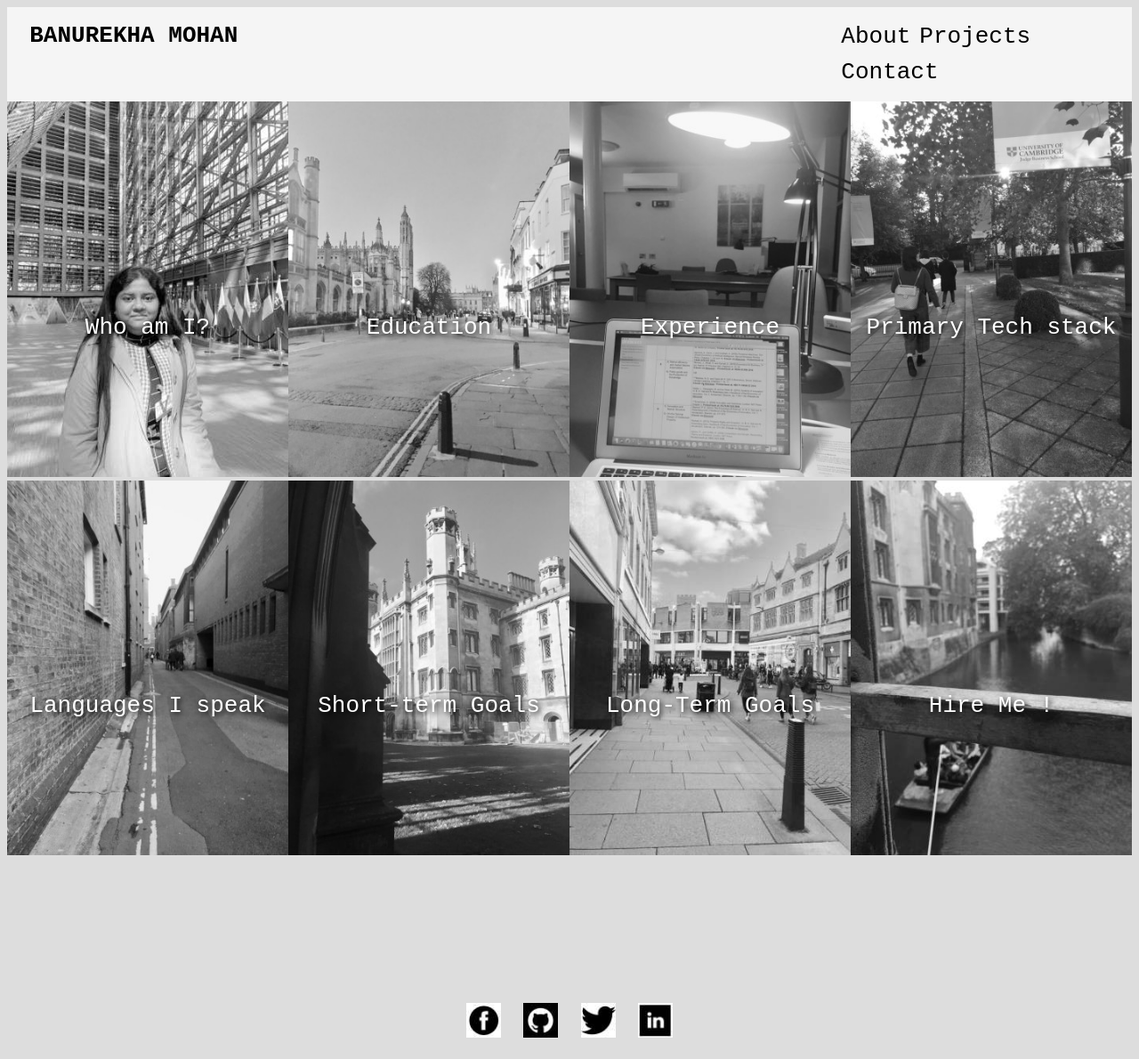
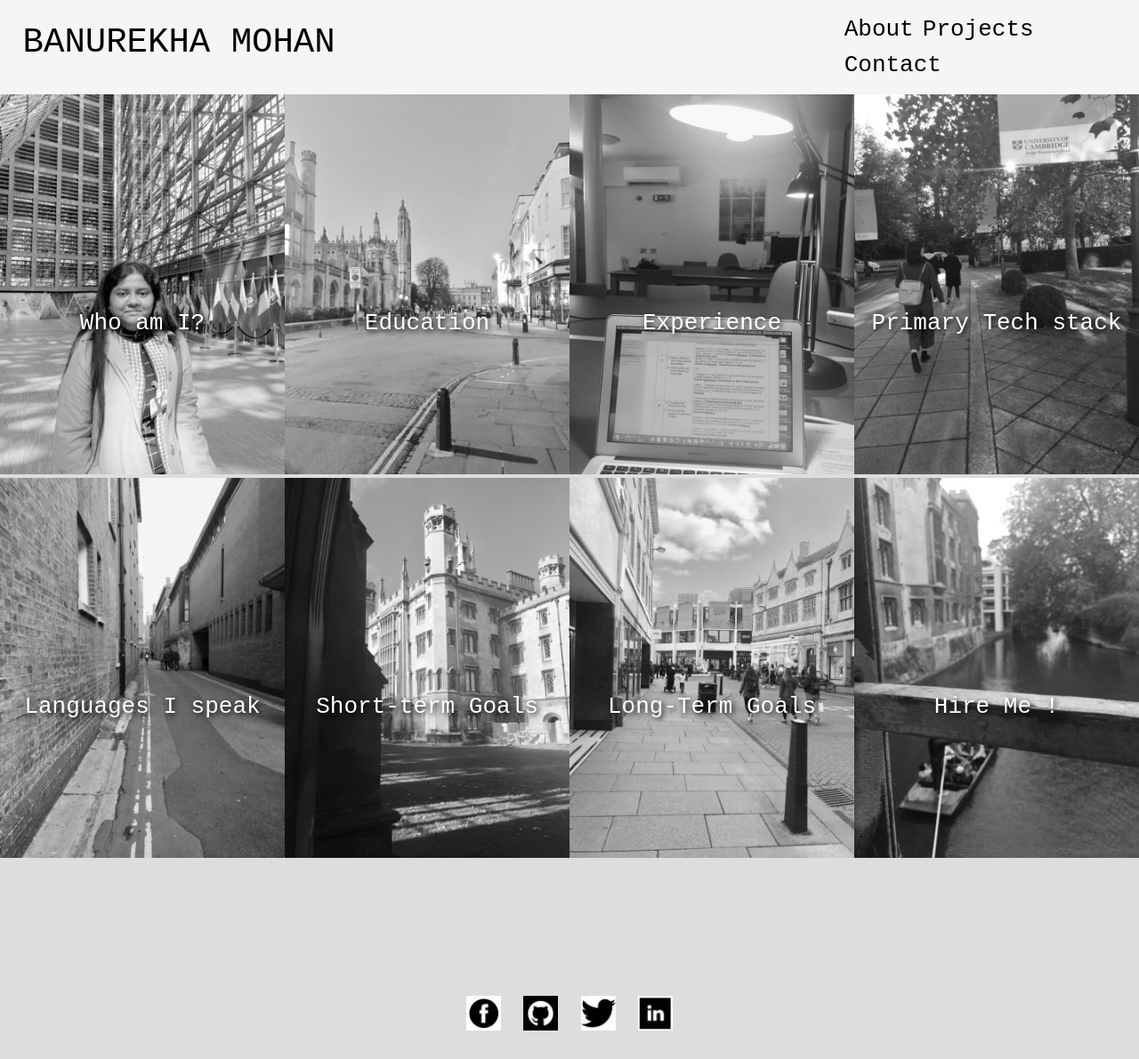
Before and after one commit to banurekhaMohan279/vigilant-octo-train, a plain HTML site: page index.html in a window 1280 px wide. Shown: the whole page at 89% size. Drawn offline with Linux system fonts and the light colour scheme.

Commit message:
Modify styles

```diff
--- a/index.css
+++ b/index.css
@@ -2,13 +2,14 @@
   height:1000px;
 }
 
-a, a:visited, a:hover, a:active{
+a, a:visited, a:active{
   color: inherit;
 }
 
 body{
   background-color: #DDDDDD;
   font-family: monospace;
+  margin: 0px;
 }
 
 header{
@@ -19,14 +20,19 @@ header{
 
 header h1 {
   width: 70%;
+  font-size: 3em;
+  font-weight: 100;
   padding: 0 0 0 2%;
 }
 
 header>nav{
   width: 30%;
+  display: flex;
+  align-items: center;
 }
 
 header>nav>ul {
+  width: 100%;
   list-style-type: none;
   display: flex;
   flex-wrap: wrap;
```
